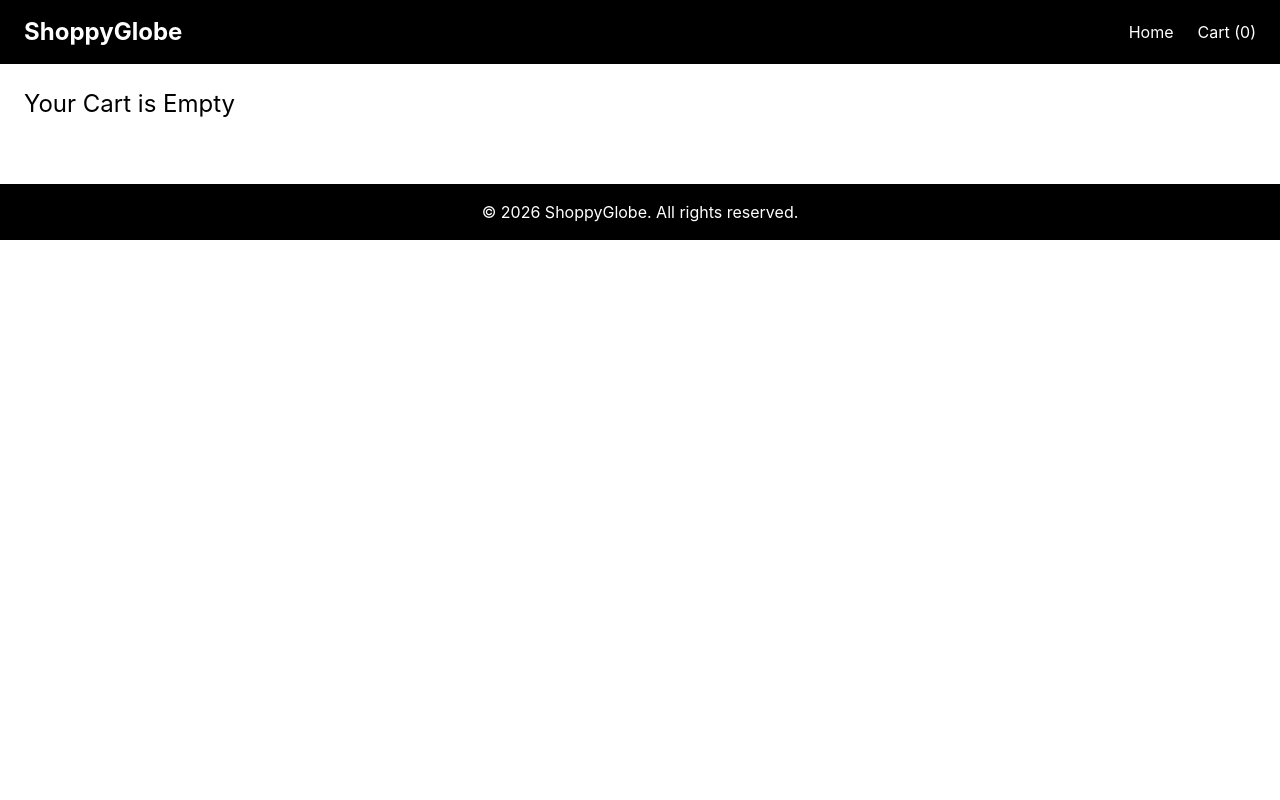
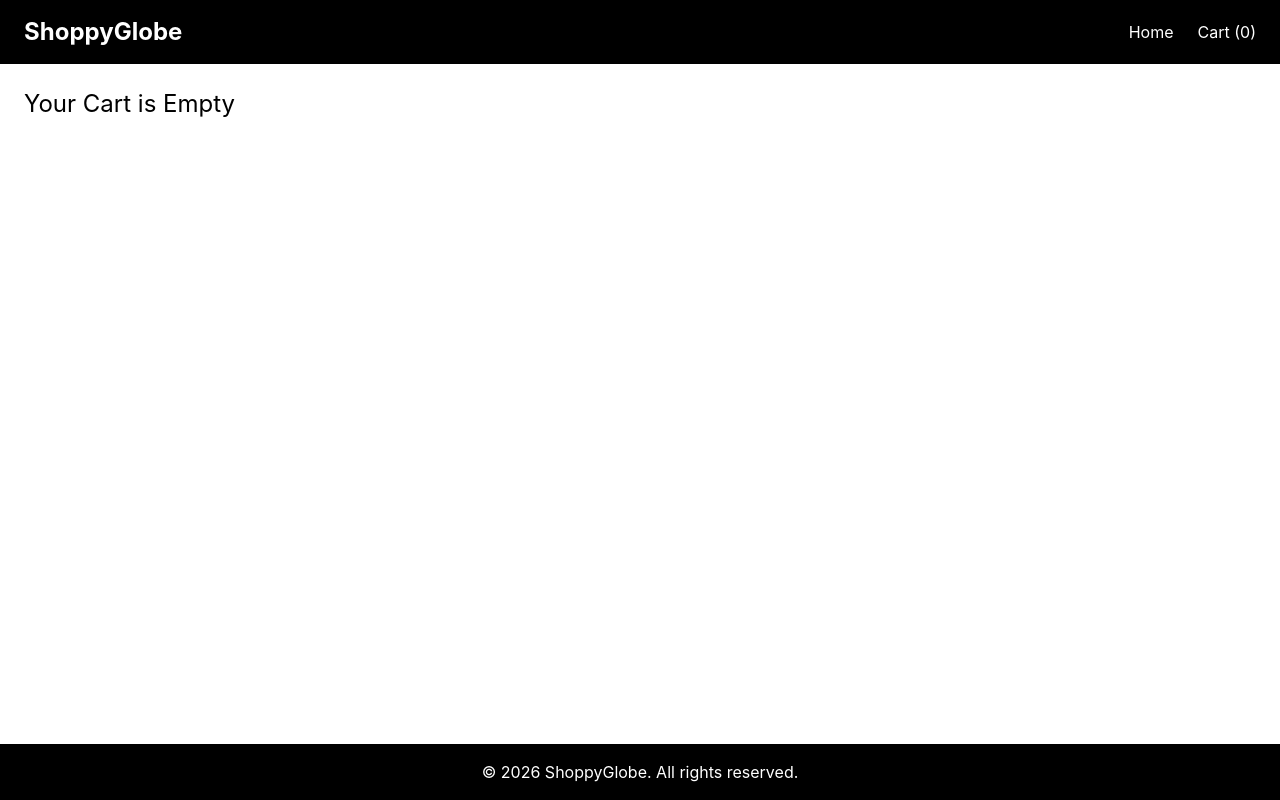
Before and after one commit to mayankrawat45/shoppyGlobe, a React (Vite) app: page /checkout in a window 1280 px wide. Built offline with nearby package versions, Linux system fonts and the light colour scheme.

Commit message:
Implemented sticky footer layout

```diff
--- a/src/layouts/MainLayout.jsx
+++ b/src/layouts/MainLayout.jsx
@@ -1,15 +1,20 @@
-import { Outlet } from "react-router-dom"
-import Header from "../components/Header"
-import Footer from "../components/Footer"
+import { Outlet } from "react-router-dom";
 
-const MainLayout = () => {
+import Header from "../components/Header";
+import Footer from "../components/Footer";
+
+function MainLayout() {
   return (
-    <>
-      <Header/>
-      <Outlet/>
-      <Footer/>
-    </>
-  )
+    <div className="min-h-screen flex flex-col">
+      <Header />
+
+      <main className="flex-grow">
+        <Outlet />
+      </main>
+
+      <Footer />
+    </div>
+  );
 }
 
-export default MainLayout
+export default MainLayout;
```
